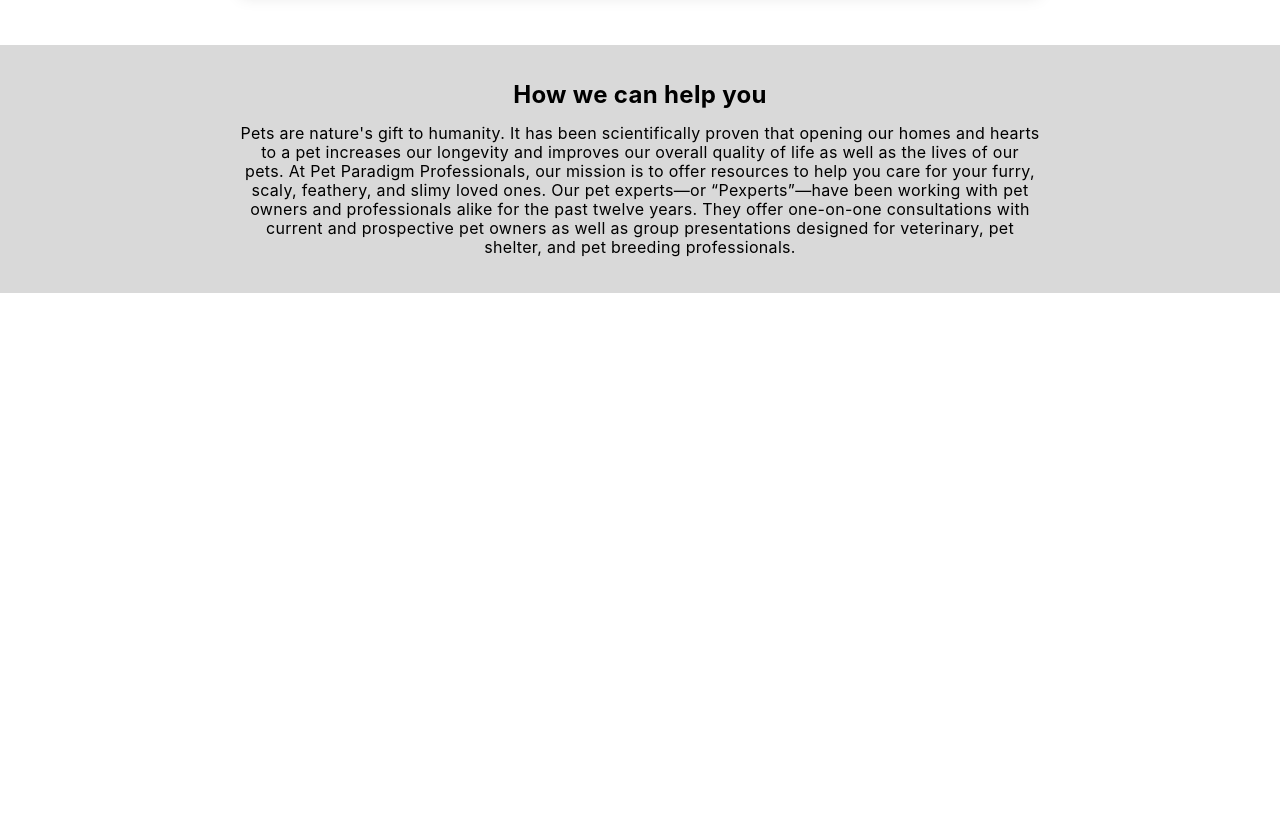
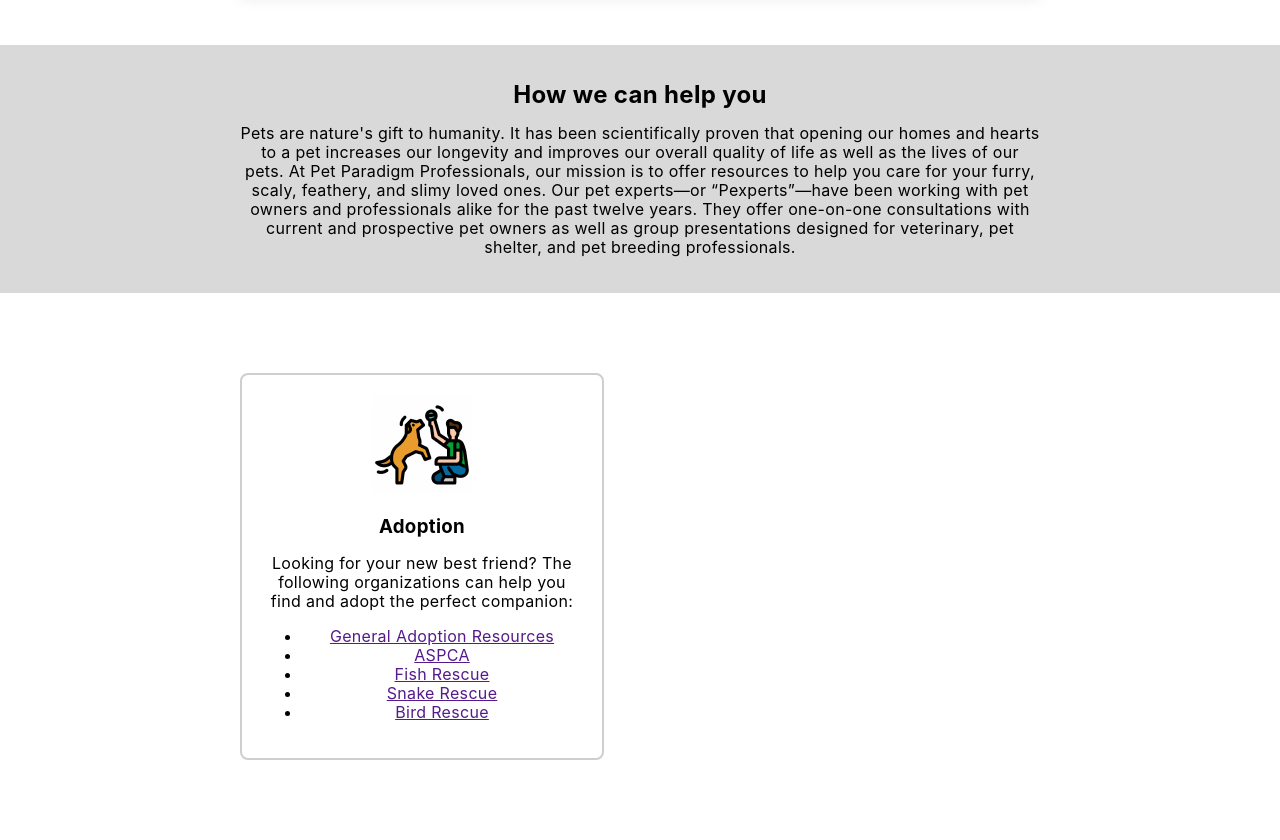
Before and after one commit to davsav16/PPP, a plain HTML site: page index.html in a window 1280 px wide. Shown: the part 574-1414 px from the top of the page. Before the commit the page ends 867 px from the top, so only its background shows below. Drawn offline with Linux system fonts and the light colour scheme.

Commit message:
some card styling done

```diff
--- a/index.html
+++ b/index.html
@@ -118,6 +118,19 @@
             text-align: center;
             padding: 20px 0;
         }
+
+        /* style card section */
+        .section-card-container {
+            padding: 80px 0;
+        }
+
+        .card {
+            width: 40%;
+            border: 2px solid rgb(158, 157, 157, 0.5);
+            border-radius: 8px;
+            padding: 20px;
+            text-align: center;
+        }
     </style>
 </head>
 <body>
@@ -168,6 +181,22 @@
                 <p>Pets are nature's gift to humanity. It has been scientifically proven that opening our homes and hearts to a pet increases our longevity and improves our overall quality of life as well as the lives of our pets. At Pet Paradigm Professionals, our mission is to offer resources to help you care for your furry, scaly, feathery, and slimy loved ones. Our pet experts—or “Pexperts”—have been working with pet owners and professionals alike for the past twelve years. They offer one-on-one consultations with current and prospective pet owners as well as group presentations designed for veterinary, pet shelter, and pet breeding professionals.</p>
             </div>
         </section>
+        <section class="section-card-container page-width">
+            <div class="card">
+                <div class="img-container">
+                    <img src="/personAndDog.png" />
+                </div>
+                <h3>Adoption</h3>
+                <p>Looking for your new best friend? The following organizations can help you find and adopt the perfect companion:</p>
+                <ul>
+                    <li><a href="">General Adoption Resources</a></li>
+                    <li><a href="">ASPCA </a></li>
+                    <li><a href="">Fish Rescue</a></li>
+                    <li><a href="">Snake Rescue</a></li>
+                    <li><a href="">Bird Rescue</a></li>
+                </ul>
+            </div>
+        </section>
     </main>
 </body>
 </html>
```
Also changed, not shown: personAndDog.png (added).
